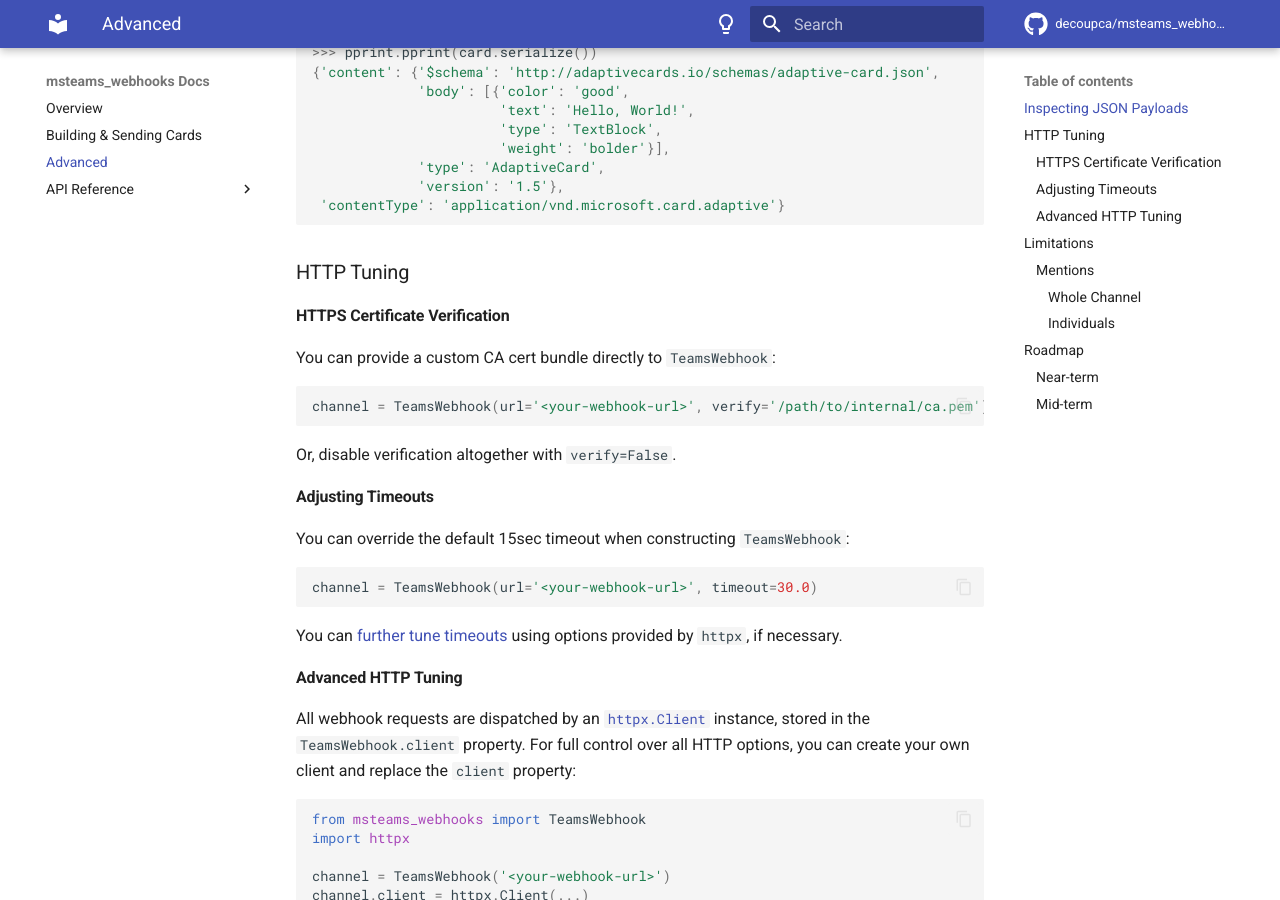
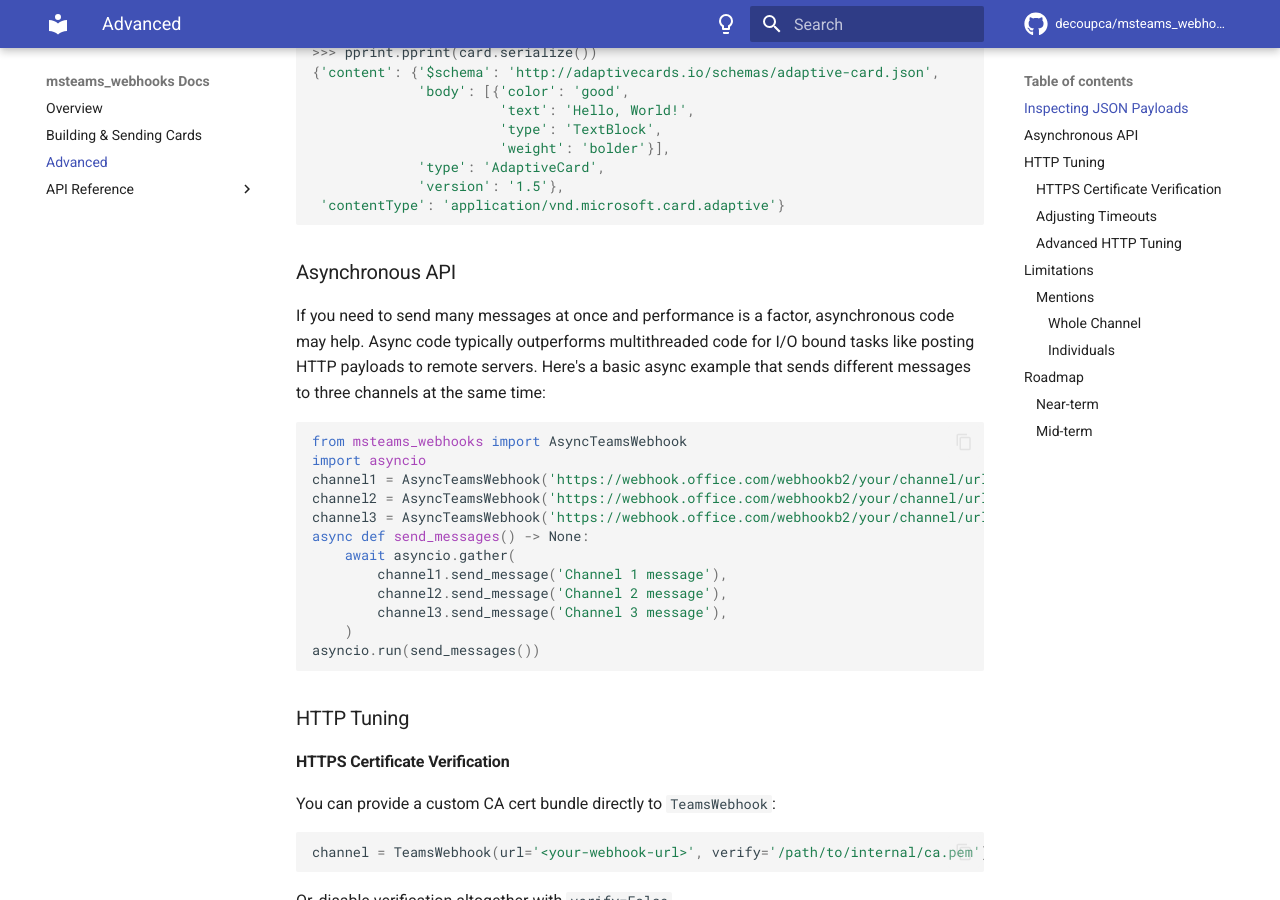
Before and after one commit to decoupca/msteams_webhooks, an MkDocs documentation site: the page built from docs/advanced.md, in a window 1280 px wide and 900 px high, scrolled down 374 px. Built offline with MkDocs 1.6.1 and Material for MkDocs 9.7.7, drawn with Linux system fonts in a browser that asks for light colours; comment, search, counter and statistics services are not loaded.

Commit message:
Document AsyncTeamsWebhook usage

````diff
--- a/docs/advanced.md
+++ b/docs/advanced.md
@@ -19,6 +19,26 @@
              'version': '1.5'},
  'contentType': 'application/vnd.microsoft.card.adaptive'}
 ```
+
+### Asynchronous API
+
+If you need to send many messages at once and performance is a factor, asynchronous code may help. Async code typically outperforms multithreaded code for I/O bound tasks like posting HTTP payloads to remote servers. Here's a basic async example that sends different messages to three channels at the same time:
+
+```python
+from msteams_webhooks import AsyncTeamsWebhook
+import asyncio
+channel1 = AsyncTeamsWebhook('https://webhook.office.com/webhookb2/your/channel/url1')
+channel2 = AsyncTeamsWebhook('https://webhook.office.com/webhookb2/your/channel/url2')
+channel3 = AsyncTeamsWebhook('https://webhook.office.com/webhookb2/your/channel/url2')
+async def send_messages() -> None:
+    await asyncio.gather(
+        channel1.send_message('Channel 1 message'),
+        channel2.send_message('Channel 2 message'),
+        channel3.send_message('Channel 3 message'),
+    )
+asyncio.run(send_messages())
+```
+
 
 ### HTTP Tuning
 
--- a/msteams_webhooks/__init__.py
+++ b/msteams_webhooks/__init__.py
@@ -137,6 +137,7 @@
         )
         self.send_card(card=AdaptiveCard(body=[text_block]))
 
+
 class AsyncTeamsWebhook:
     """Asynchronous core webhook class.
 
@@ -248,6 +249,7 @@
         )
         await self.send_card(card=AdaptiveCard(body=[text_block]))
 
+
 __all__ = (
     "Action",
     "ActionSet",
````
